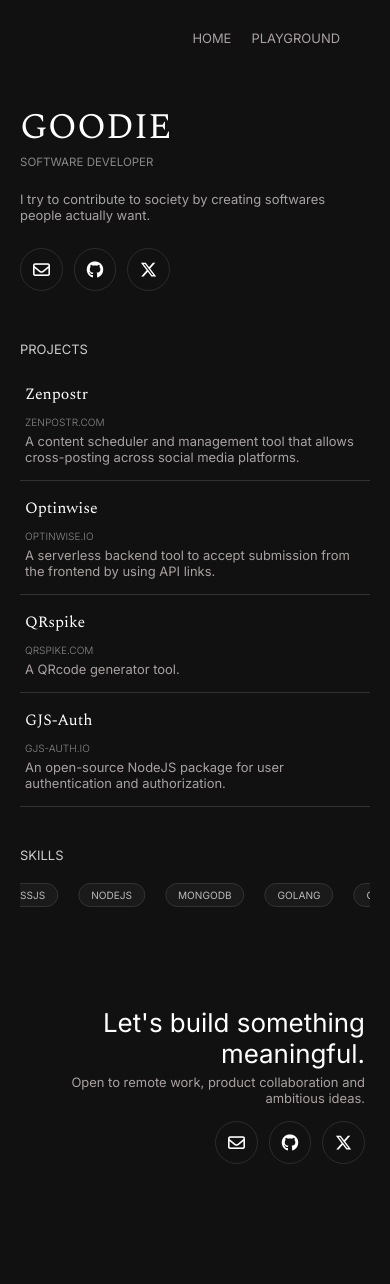
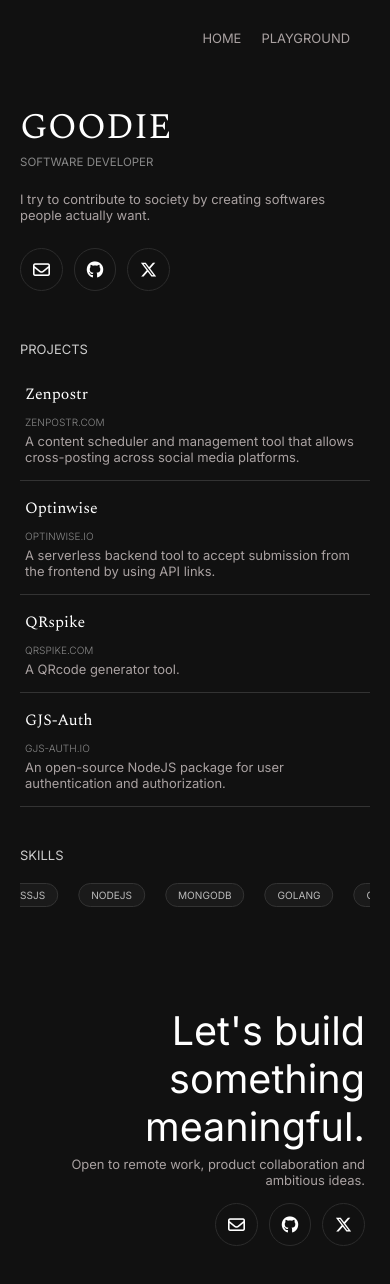
Before and after one commit to goodiesnr/goodiesnr, a React (Vite) app: page / in a window 390 px wide. Shown: the top 1284 px of the page. Built offline with nearby package versions, Linux system fonts and the light colour scheme.

Commit message:
new updates

```diff
--- a/src/App.jsx
+++ b/src/App.jsx
@@ -39,7 +39,7 @@
         </div>
 
         <div className="social-buttons">
-          <a href="mailto:your-email@example.com" className="btn-s" aria-label="Send Email">
+          <a href="mailto:goodieishekwene@gmail.com" className="btn-s" aria-label="Send Email">
             <i className="far fa-envelope"></i>
           </a>
           <a href="https://github.com/goodiesnr" target="_blank" rel="noreferrer" className="btn-s">
@@ -67,7 +67,7 @@
           <p className="foottext">Let's build something meaningful.</p>
           <p>Open to remote work, product collaboration and ambitious ideas.</p>
           <div className="social-buttons">
-            <a href="mailto:your-email@example.com" className="btn-s" aria-label="Send Email">
+            <a href="mailto:goodieishekwene@gmail.com" className="btn-s" aria-label="Send Email">
               <i className="far fa-envelope"></i>
             </a>
             <a href="https://github.com/goodiesnr" target="_blank" rel="noreferrer" className="btn-s">
--- a/src/index.css
+++ b/src/index.css
@@ -192,10 +192,7 @@
     padding: 20px 5px;
   }
   .nav ul {
-    padding: 0px 15px;
-  }
-  .center .foottext {
-    font-size: 1.8rem;
+    padding: 0px 5px;
   }
 }
 
```
